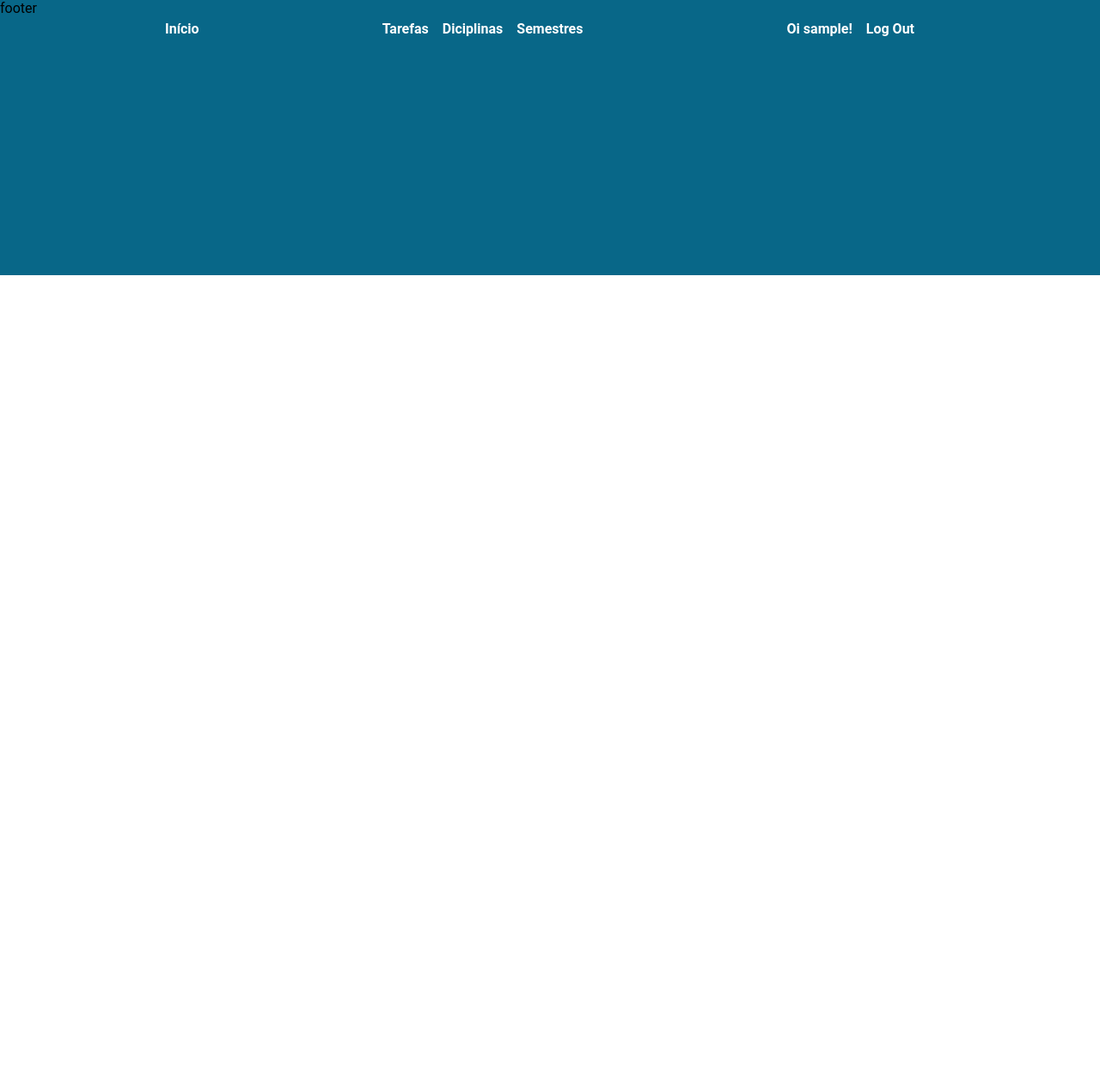
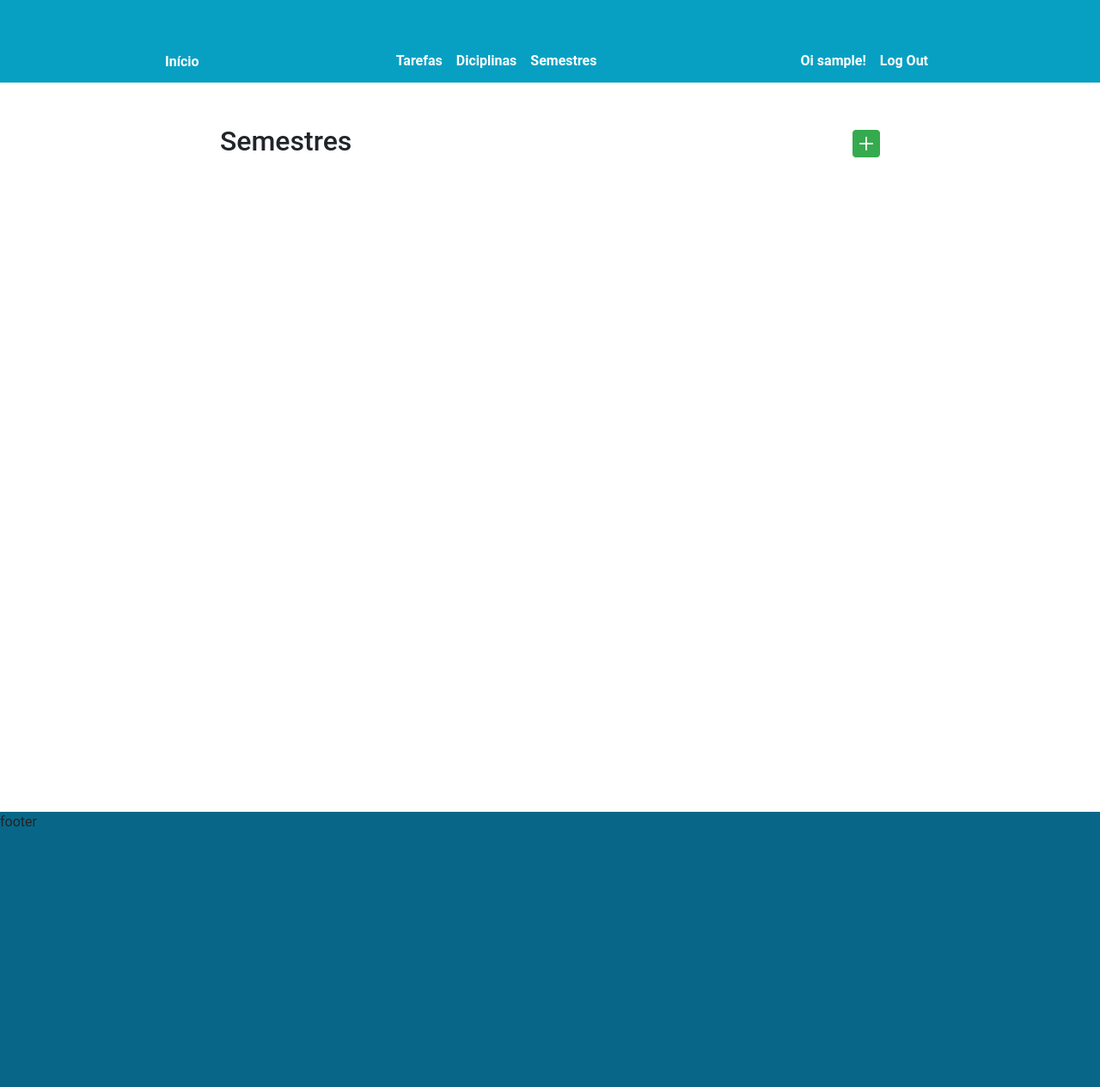
Before and after one commit to abraaodeveloper/school-organizer, a Django app: page /semesters-list/ in a window 1280 px wide. Shown: the whole page at 86% size. Before the commit the page ends 320 px from the top, so only its background shows below. Run offline with Django 3.2, Linux system fonts and the light colour scheme; the visitor is signed in with stand-in values (Sample User, id 1); data that the repository does not hold is empty; some libraries are stand-ins or nearby versions.

Commit message:
added some stylizations in the navbar and add routes, pages for listing disciplines, semesters and tasks and also the styling of the semester list

```diff
--- a/organizer/urls.py
+++ b/organizer/urls.py
@@ -6,6 +6,6 @@ urlpatterns = [
     path('', views.index, name='index'),
 
     path('semesters-list/', views.semesterList, name='semesterlist'),
-    path('disciplines-list/<int:discipline_id>/', views.disciplineList, name='tasklist'),
+    path('disciplines-list/<int:semester_id>/', views.disciplineList, name='tasklist'),
     path('tasks-list/', views.taskList, name='tasklist'),
 ]
--- a/static/css/styles.css
+++ b/static/css/styles.css
@@ -7,6 +7,10 @@
 
 body {
   font-family: 'Roboto', sans-serif;
+}
+
+main {
+  height: 100vh;
 }
 
 .m-main-header {
@@ -20,9 +24,9 @@ body {
   -webkit-box-align: center;
       -ms-flex-align: center;
           align-items: center;
-  position: absolute;
+  position: relative;
   width: 100%;
-  z-index: 1;
+  background-color: #07a0c3;
 }
 
 .m-main-header nav {
@@ -39,8 +43,9 @@ body {
   -webkit-box-pack: justify;
       -ms-flex-pack: justify;
           justify-content: space-between;
+  align-items: center;
   width: 70%;
-  margin: auto;
+  margin: 3em auto 0 auto;
 }
 
 .m-main-header nav ul {
@@ -55,7 +60,8 @@ body {
       -ms-flex-align: center;
           align-items: center;
   list-style: none;
-  padding: 1em;
+  padding: .9em 0 0 0;
+  height: 2em;
 }
 
 .m-main-header nav ul li {
@@ -72,8 +78,12 @@ body {
   color: #07a0c3;
 }
 
+.m-main-header nav ul li:enabled {
+  border-bottom: 0.2em solid #fff;
+}
+
 .m-main-header nav #btn-register {
-  background-color: #88d498;
+  background-color: #35aa4e;
   margin-left: 1em;
 }
 
@@ -91,8 +101,8 @@ body {
   height: 100vh;
   background-image: url("../imgs/waves.svg");
   background-repeat: no-repeat;
-  background-size: 150%;
-  padding: 25vh 0 10vh 0;
+  background-size: 130%;
+  padding: 20vh 0 10vh 0;
 }
 
 .content-banner .banner {
@@ -108,7 +118,6 @@ body {
 
 .content-banner .banner .card-login {
   width: 35%;
-  margin-top: 5vh;
 }
 
 .content-banner .banner .card-login h3 {
@@ -196,6 +205,37 @@ body {
           animation-iteration-count: infinite;
 }
 
+.content-semesters {
+  width: 60%;
+  margin: 3em auto;
+}
+
+.content-semesters header {
+  display: -webkit-box;
+  display: -ms-flexbox;
+  display: flex;
+  -webkit-box-orient: horizontal;
+  -webkit-box-direction: normal;
+      -ms-flex-direction: row;
+          flex-direction: row;
+  -webkit-box-align: center;
+      -ms-flex-align: center;
+          align-items: center;
+  -webkit-box-pack: justify;
+      -ms-flex-pack: justify;
+          justify-content: space-between;
+}
+
+.content-semesters header i {
+  font-size: xx-large;
+  color: #35aa4e;
+}
+
+.content-semesters .card .m-btn {
+  background-color: #35aa4e;
+  color: #fff;
+}
+
 .content-altentication {
   display: -webkit-box;
   display: -ms-flexbox;
@@ -278,7 +318,7 @@ body {
 .content-altentication .altentication-page form button {
   display: -ms-grid;
   display: grid;
-  background-color: #88d498;
+  background-color: #35aa4e;
   margin-left: 1em 0em 1em 0em;
   color: #fff;
   padding: 1em;
--- a/static/css/styles/_home.scss
+++ b/static/css/styles/_home.scss
@@ -3,9 +3,9 @@
 
     background-image : url('../imgs/waves.svg');
     background-repeat: no-repeat;
-    background-size  : 150%;
+    background-size  : 130%;
 
-    padding: 25vh 0 10vh 0;
+    padding: 20vh 0 10vh 0;
 
     .banner {
         display        : flex;
@@ -16,7 +16,7 @@
 
         .card-login{
             width: 35%;
-            margin-top: 5vh;
+
 
             h3{
                 color: $constrast-light-color;
--- a/static/css/styles/_navbar.scss
+++ b/static/css/styles/_navbar.scss
@@ -1,20 +1,21 @@
 .m-main-header{
     @include displayFlexRow();
-    position: absolute;
+    position: relative;
     width: 100%;
-    z-index: 1;
+    background-color: $primary-color;
 
     nav{
         @include displayFlexRow();
         justify-content: space-between;
-
+        align-items: center;
         width: 70%;
-        margin: auto;
+        margin: 3em auto 0 auto;
 
         ul{
             @include displayFlexRow();
             list-style: none;
-            padding: 1em;
+            padding: .9em 0 0 0;
+            height: 2em;
 
             li{
                 cursor: pointer;
@@ -25,6 +26,10 @@
                     background-color: $constrast-light-color;
 
                     a{ color: $primary-color; }
+                }
+
+                &:enabled{
+                    border-bottom: .2em solid $constrast-light-color;
                 }
             }
         }
--- a/static/css/styles/_semesters.scss
+++ b/static/css/styles/_semesters.scss
@@ -1,4 +1,22 @@
-.card-semester{
+.content-semesters {
+    width: 60%;
+    margin: 3em auto ;
 
+    header{
+        @include displayFlexRow();
+        justify-content: space-between;
 
+        i{
+            font-size: xx-large;
+            color: $success-color;
+        }
+    }
+
+    .card{
+
+        .m-btn{
+            background-color: $success-color;
+            color: $constrast-light-color;
+        }
+    }
 }
--- a/static/css/util/_general.scss
+++ b/static/css/util/_general.scss
@@ -1,3 +1,7 @@
 body{
     font-family: 'Roboto', sans-serif;
 }
+
+main{
+    height: 100vh;
+}
--- a/static/css/util/_variables.scss
+++ b/static/css/util/_variables.scss
@@ -2,5 +2,5 @@ $primary-color: #07a0c3;
 $primary-color-dark: #086788;
 $constrast-light-color: #fff;
 $warning-color: #f0c808;
-$success-color: #88d498;
+$success-color: #35aa4e;
 $danger-color: #dd1c1a;
--- a/templates/base.html
+++ b/templates/base.html
@@ -5,6 +5,10 @@
     <meta charset="UTF-8">
     <meta name="viewport" content="width=device-width, initial-scale=1.0">
 
+    <!-- Bootstrap CSS -->
+    <link rel="stylesheet" href="https://cdn.jsdelivr.net/npm/bootstrap-icons@1.4.1/font/bootstrap-icons.css">
+
+    <link href="https://cdn.jsdelivr.net/npm/bootstrap@5.0.0-beta3/dist/css/bootstrap.min.css" rel="stylesheet" integrity="sha384-eOJMYsd53ii+scO/bJGFsiCZc+5NDVN2yr8+0RDqr0Ql0h+rP48ckxlpbzKgwra6" crossorigin="anonymous">
     <link rel="stylesheet" href="{% static '/css/styles.css' %}">
 
     <title>{% block title %}{% endblock %}</title>
--- a/templates/includes/navbar.html
+++ b/templates/includes/navbar.html
@@ -1,6 +1,6 @@
 <header class="m-main-header">
     <nav>
-        <a href="#">Início</a>
+        <a href="/">Início</a>
         <ul>
         {% if user.is_authenticated %}
             <li><a href="/tasks-list">Tarefas</a></li>
--- a/templates/logged/list_semesters.html
+++ b/templates/logged/list_semesters.html
@@ -3,12 +3,23 @@
 {% block title %}School Organizer - list{% endblock %}
 
 {% block content %}
+<div class="content-semesters">
+<header>
+    <h2>Semestres</h2>
+    <i class="bi bi-plus-square-fill"></i>
+</header>
+
 {% for semester in semesters %}
-<article class="card-semester">
-    <header>
-        <span><a href="disciplines-list/{{semester.id}}">{{semester.title}}</a></span>
-    </header>
-    <p>{{semester.description}}</p>
-</article>
+<div class="card">
+    <div class="card-header">
+        {{semester.title}}
+    </div>
+    <div class="card-body">
+      <h5 class="card-title">Special title treatment</h5>
+      <p class="card-text">{{semester.description}}</p>
+      <a href="/disciplines-list/{{semester.id}}" class="m-btn btn">Ver disciplinas</a>
+    </div>
+  </div>
 {% endfor %}
+</div>
 {% endblock %}
```
Also changed, not shown: templates/logged/list_disciplines.html (+25 -3 lines), 1 other file.
